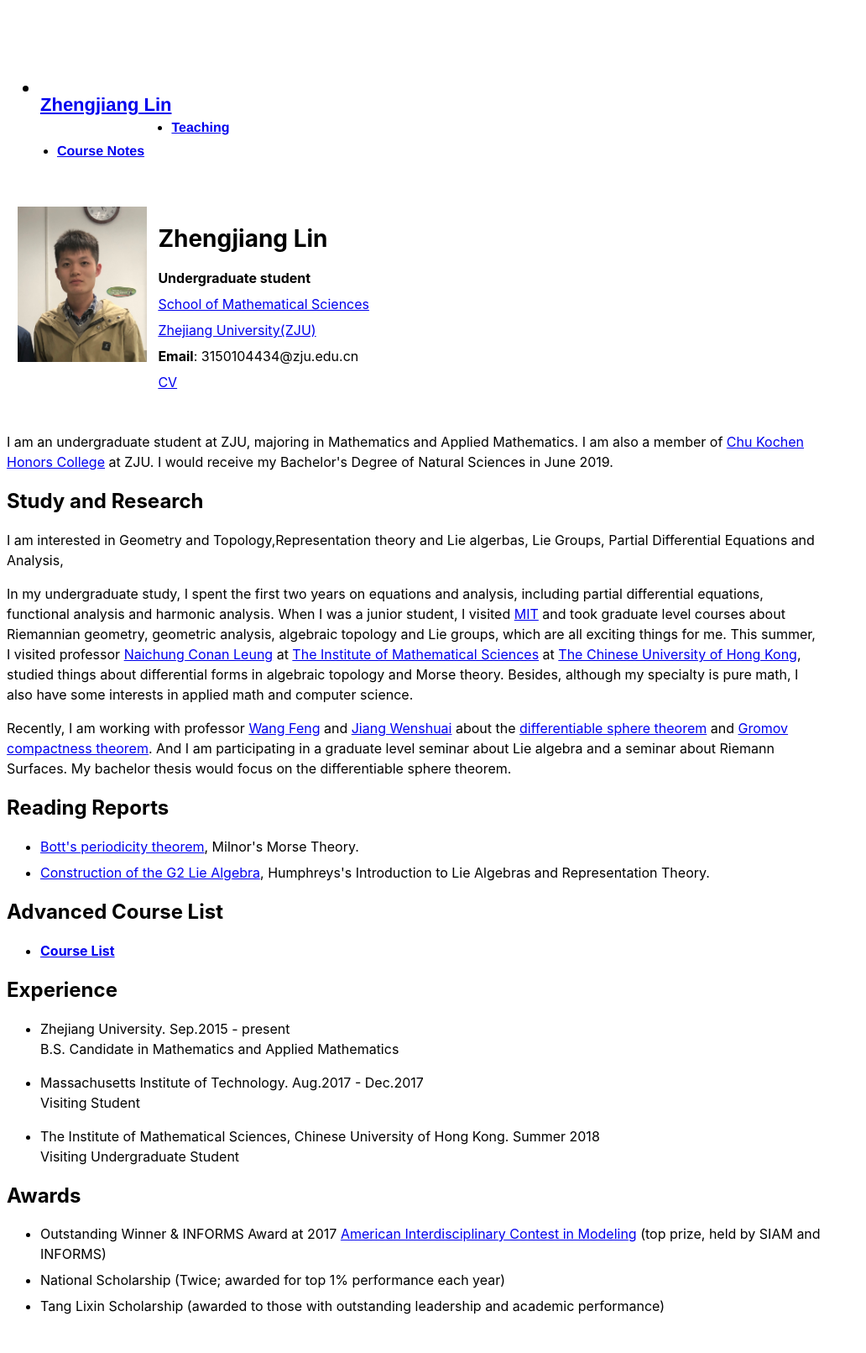
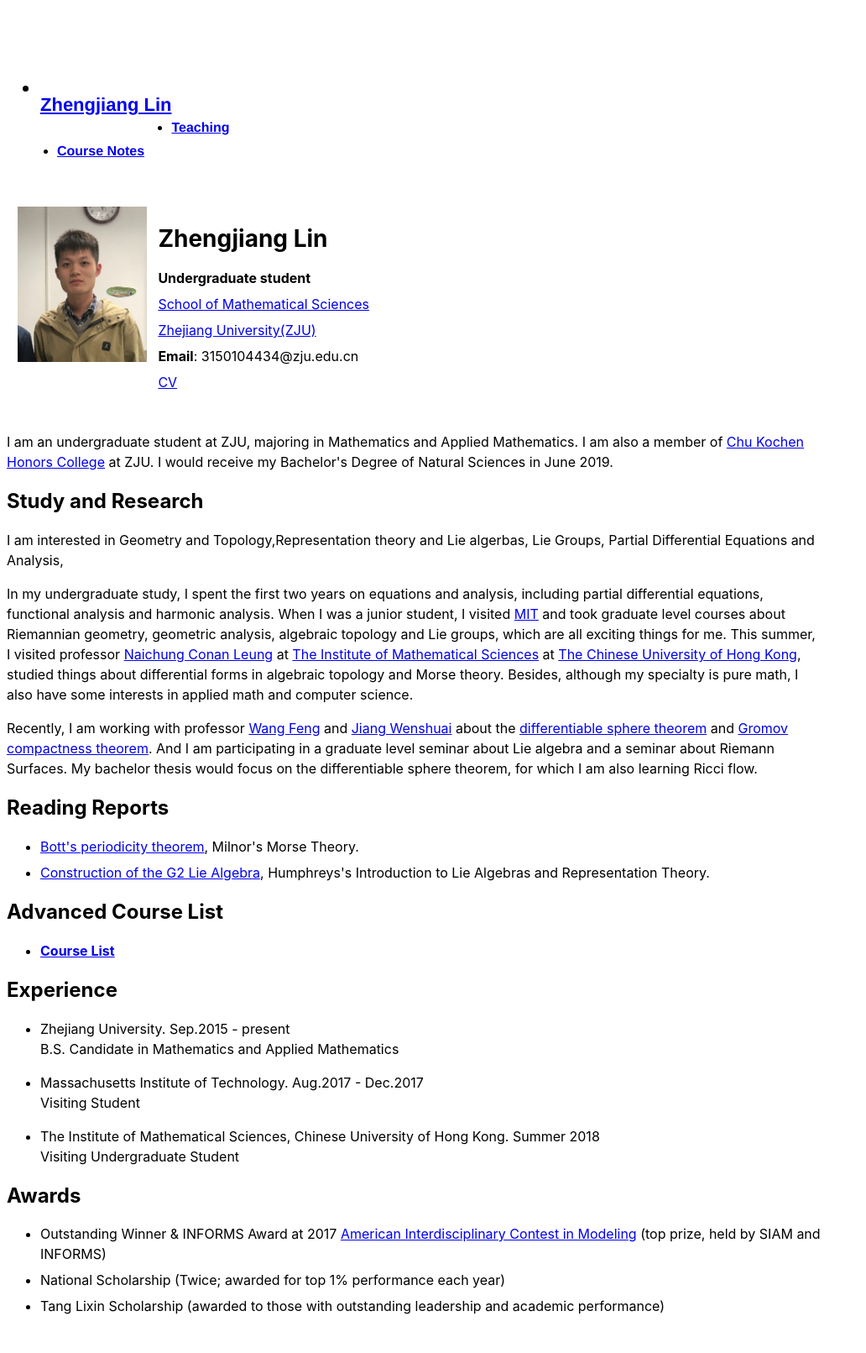
Before and after one commit to Acrescent/Acrescent.github.io, a Jekyll site: the page built from index.html, in a window 1280 px wide. Shown: the whole page at 84% size, without its empty margins (0-1032 px from the left). Built offline with Jekyll 4.4.1, drawn with Linux system fonts in a browser that asks for light colours.

Commit message:
Update index.html

```diff
--- a/index.html
+++ b/index.html
@@ -46,7 +46,7 @@ Besides, although my specialty is pure math, I also have some interests in appli
 
 <p>
 Recently, I am working with professor <a href="https://person.zju.edu.cn/en/0014136">Wang Feng</a> and <a href="https://person.zju.edu.cn/en/wsjiang">Jiang Wenshuai</a> about the <a href="https://en.wikipedia.org/wiki/Sphere_theorem">differentiable sphere theorem</a> and <a href="https://en.wikipedia.org/wiki/Gromov%27s_compactness_theorem_(geometry)">Gromov compactness theorem</a>.
-And I am participating in a graduate level seminar about Lie algebra and a seminar about Riemann Surfaces. My bachelor thesis would focus on the differentiable sphere theorem.
+And I am participating in a graduate level seminar about Lie algebra and a seminar about Riemann Surfaces. My bachelor thesis would focus on the differentiable sphere theorem, for which I am also learning Ricci flow.
 </br><p>
 
 <h2>Reading Reports</h2>
```
